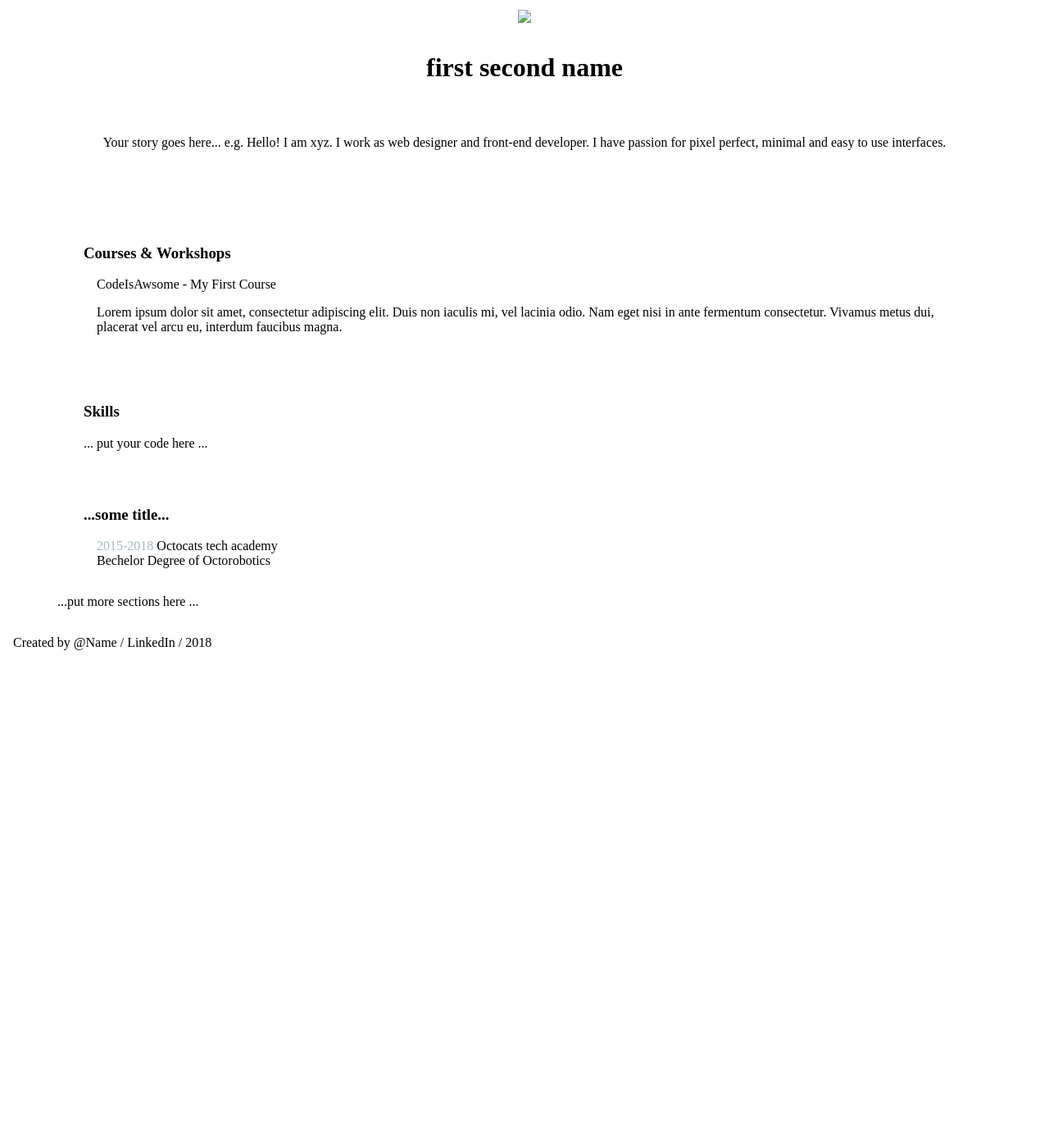
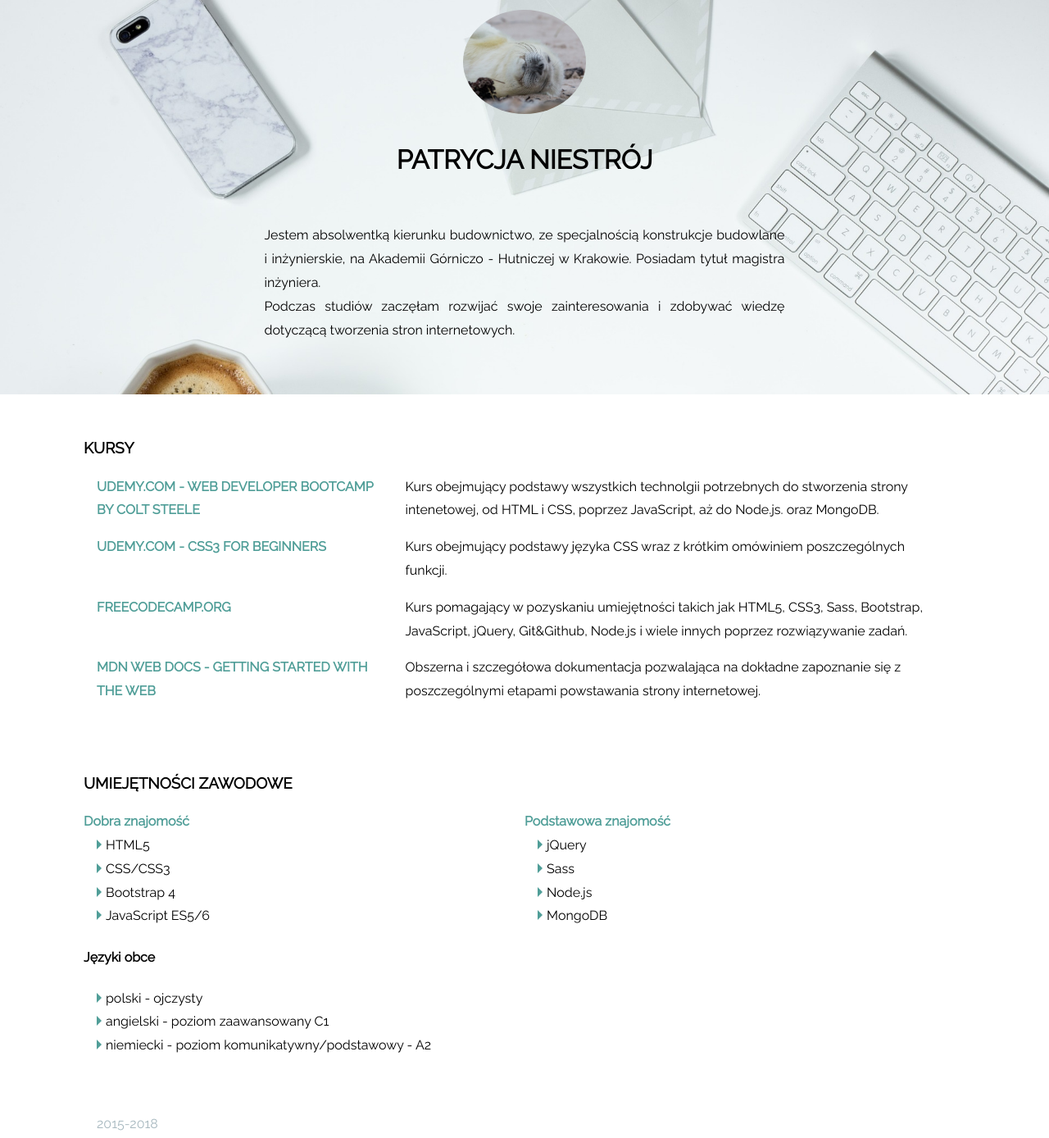
Before and after one commit to patrycjanie/MyCV, a plain HTML site: page index.html in a window 1280 px wide. Shown: the part 20-1408 px from the top of the page at 82% size. Before the commit the page ends 845 px from the top, so only its background shows below. Drawn offline with Linux system fonts and the light colour scheme.

Commit message:
header, courses, skills

```diff
--- a/index.html
+++ b/index.html
@@ -3,8 +3,8 @@
 	<head>
 		<meta charset="UTF-8">
 		<title>My CV website</title>
-		<meta name="description" content="your description">
-		<meta name="author" content="your name">
+		<meta name="description" content="My first CV">
+		<meta name="author" content="Patrycja Niestrój">
 		<meta name="viewport" content="width=device-width, initial-scale=1.0">
 		<link rel="stylesheet" type="text/css" href="style.css">
 	</head>
@@ -12,49 +12,98 @@
 	<body>
 		<header>
 			<div>
-				<img src="path/to/file" />
+				<img src="foka.jpg" />
 			</div>
-			<h1>first second name</h1>
+			<h1>Patrycja Niestrój</h1>
 			<section>
-				<p>Your story goes here... e.g. Hello! I am xyz. I work as web designer and front-end developer.
-				I have passion for pixel perfect, minimal and easy to use interfaces.</p>
+				<p><div>Jestem absolwentką kierunku budownictwo, ze specjalnością konstrukcje budowlane i inżynierskie, na Akademii Górniczo - 	Hutniczej w Krakowie. Posiadam tytuł magistra inżyniera. </div>
+				Podczas studiów zaczęłam rozwijać swoje zainteresowania
+				i zdobywać wiedzę dotyczącą tworzenia stron internetowych.
+				</p>
 			</section>
 		</header>
 		<main>
 			<!--Courses -->
 			<section>
-				<h3>Courses & Workshops</h3>
+				<h3>Kursy</h3>
 				<article class='course'>
 					<div class='title'>
-						CodeIsAwsome - My First Course
+						Udemy.com - Web Developer Bootcamp by Colt Steele
 					</div>
 					<div class="descrition">
-						<p>Lorem ipsum dolor sit amet, consectetur adipiscing elit. Duis non iaculis mi, vel lacinia odio. Nam eget nisi in ante fermentum consectetur. Vivamus metus dui, placerat vel arcu eu, interdum faucibus magna.</p>
+						<p>Kurs obejmujący podstawy wszystkich technolgii potrzebnych do stworzenia strony intenetowej, od HTML i CSS, poprzez JavaScript, aż do Node.js. oraz MongoDB.</p>
+					</div>
+					<div class='title'>
+						Udemy.com - CSS3 for beginners
+					</div>
+					<div class="descrition">
+						<p>Kurs obejmujący podstawy języka CSS wraz z krótkim omówiniem poszczególnych funkcji. </p>
+					</div>
+				</article>
+				<article class='course'>
+					<div class='title'>
+						freeCodeCamp.org
+					</div>
+					<div class="descrition">
+						<p>Kurs pomagający w pozyskaniu umiejętności takich jak HTML5, CSS3, Sass, Bootstrap, JavaScript, jQuery, Git&Github, Node.js i wiele innych poprzez rozwiązywanie zadań.</p>
+					</div>
+				</article>
+				<article class='course'>
+					<div class='title'>
+						MDN web docs - Getting started with the Web
+					</div>
+					<div class="descrition">
+						<p>Obszerna i szczegółowa dokumentacja pozwalająca na dokładne zapoznanie się z poszczególnymi etapami powstawania strony internetowej.</p>
 					</div>
 				</article>
 			</section>
-			<!-- Skilss -->
+			<!-- Skills -->
 			<section>
-				<h3>Skills</h3>
-
-				... put your code here ...
-
+				<h3>Umiejętności zawodowe</h3>
+					<div class="skills">
+						<div class="column">
+							<h4>Dobra znajomość</h4>
+								<ul>
+									<li>HTML5</li>
+									<li>CSS/CSS3</li>
+									<li>Bootstrap 4</li>
+									<li>JavaScript ES5/6</li>
+								</ul>
+						</div>
+						<div class="column">
+							<h4>Podstawowa znajomość</h4>
+								<ul>
+									<li>jQuery</li>
+									<li>Sass</li>
+									<li>Node.js</li>
+									<li>MongoDB</li>
+								</ul>
+						</div>
+					</div>
+					<div class="languages">
+						<h4>Języki obce</h4>
+							<ul>
+								<li>polski - ojczysty</li>
+								<li>angielski - poziom zaawansowany C1</li>
+								<li>niemiecki - poziom komunikatywny/podstawowy - A2</li>
+							</ul>
+					</div>
 			</section>
 			<!-- Education -->
 			<section>
-				<h3>...some title...</h3>
+				<h3></h3>
 	      <article>
 	        <div class='school'>
-	          <span>2015-2018</span> Octocats tech academy
+	          <span>2015-2018</span>
 	        </div>
 	        <div class="descrition">
-	          Bechelor Degree of Octorobotics
+
 	        </div>
 	      </article>
 			</section>
 			<!-- Experience / Projects / Portfolio ... -->
 
-			...put more sections here ...
+
 
 		</main>
 		<footer>
--- a/style.css
+++ b/style.css
@@ -1,7 +1,11 @@
-/*@import url('https://fonts.googleapis.com/css?family=Raleway');*/
+@import url('https://fonts.googleapis.com/css?family=Raleway');
 
 body {
   margin: 0;
+  font-size: 16px;
+  line-height: 1.8em;
+  font-family: 'Raleway', sans-serif;
+
 }
 
 article {
@@ -20,32 +24,97 @@ header, main, footer {
 header {
   padding: 2em;
   text-align: center;
-  /*background-image: url('sciezka');*/
+  background-image: url('biurkobg.jpg');
+  background-size: cover;
+  background-position: 75% 25%;
 }
 
 header section {
   margin: 0 auto;
+  max-width: 635px;
+  text-align: justify;
 }
 
 header img {
-
+  max-width: 150px;
+  border-radius: 50%;
 }
 
 h1 {
   margin: 1em 0;
+  text-transform: uppercase;
 }
 
 main {
   max-width: 1140px;
+  border-bottom: 30px;
+}
+
+h3 {
+  font-weight: bold;
+  text-transform: uppercase;
 }
 
 .course {
+  display: -ms-flexbox;
+  display: flex;
+  -ms-flex-wrap: wrap;
+  flex-wrap: wrap;
 }
 
 .course .title {
+  font-weight: bold;
+  text-transform: uppercase;
+  color: #509e98;
+  -ms-flex: 0 0 33.3%;
+  flex: 0 0 33.3%;
+  max-width: 33%;
 }
 
 .course .descrition {
+  -ms-flex: 0 0 66.6%;
+  flex: 0 0 66.6%;
+  max-width: 66.6%;
+}
+
+.course .descrition p {
+  padding-left: 2em;
+  margin-top: 0;
+}
+
+.skills h4 {
+  color: #509e98;
+  margin: 0;
+}
+
+.skills {
+  display: -ms-flexbox;
+  display: flex;
+  -ms-flex-wrap: wrap;
+  flex-wrap: wrap;
+}
+
+.skills .column {
+  -ms-flex: 0 0 50%;
+  flex: 0 0 50%;
+  max-width: 50%;
+}
+
+ul {
+  /*margin: 0;*/
+  margin: 0;
+  padding: 0 1em;
+  list-style: none;
+}
+
+ul li:before {
+  display:    inline-block;
+  border-top:   solid transparent;
+  border-bottom:  solid transparent;
+  border-left: solid #509e98;;
+  border-width: 6px;
+  content: ' ';
+  margin-right: 5px;
 }
 
 .school span {
```
Also changed, not shown: biurkobg.jpg (added), foka.jpg (added).
